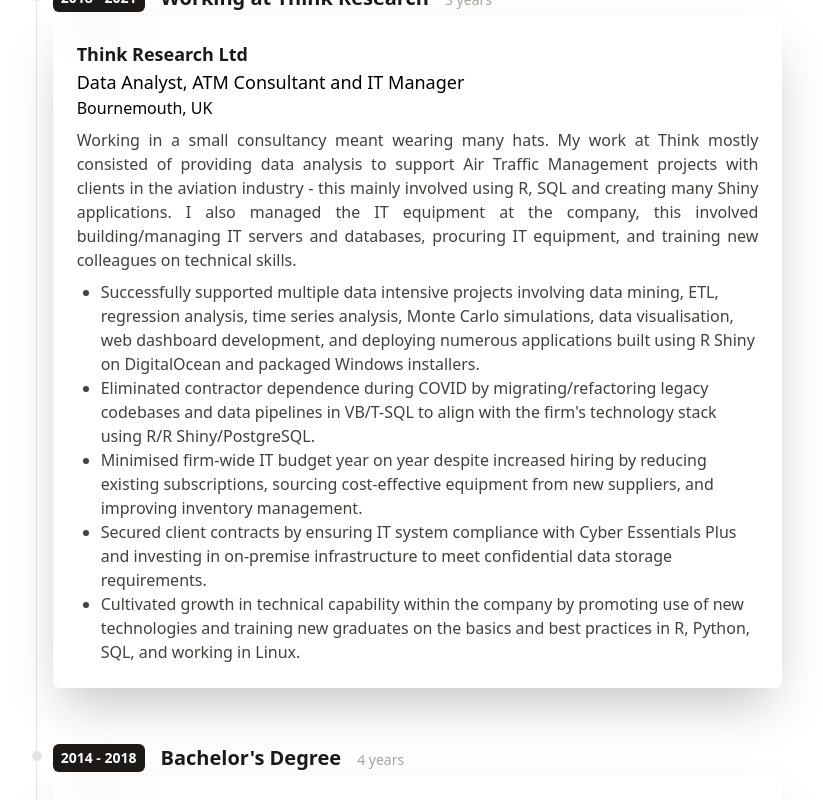
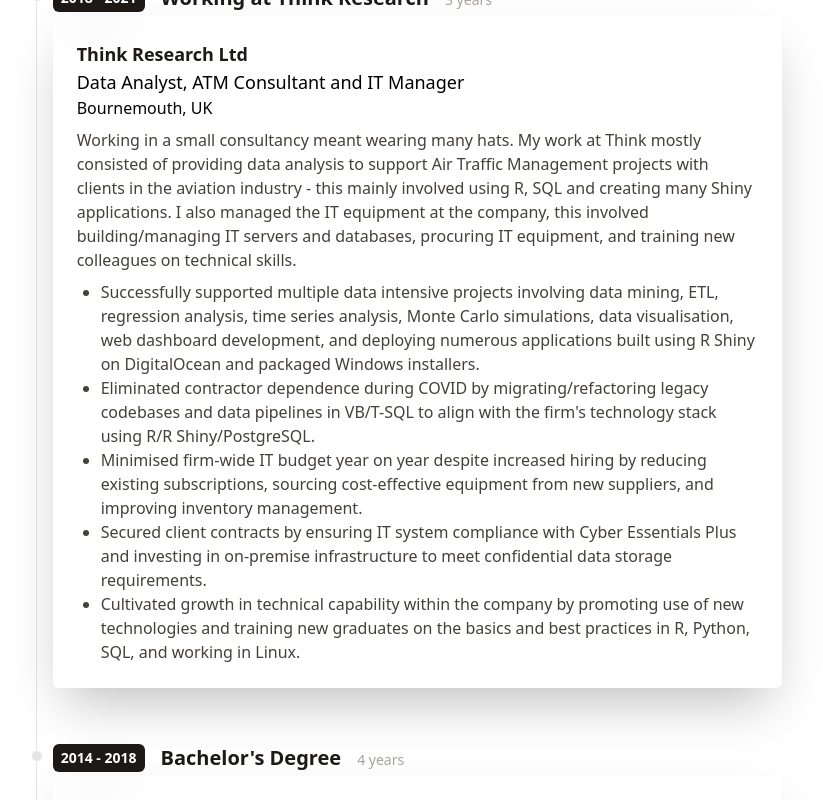
Before and after one commit to derryleng/personal-website, a React (Vite) app: page / in a window 1280 px wide. Shown: the part 2620-3420 px from the top of the page, without its empty margins (231-1054 px from the left). Built offline with nearby package versions, Linux system fonts and the light colour scheme.

Commit message:
Remove justified text in timeline description

```diff
--- a/src/components/portfolio/Timeline.jsx
+++ b/src/components/portfolio/Timeline.jsx
@@ -33,7 +33,7 @@
             </p>
             <p className="text-lg font-normal">{role}</p>
             <p className="mb-2 font-light text-md">{location}</p>
-            <p className="text-base font-normal text-justify transition-colors duration-500 text-stone-700 dark:text-slate-300">
+            <p className="text-base font-normal transition-colors duration-500 text-stone-700 dark:text-slate-300">
               {description}
             </p>
             {additionalList && additionalList.length > 0 && (
```
